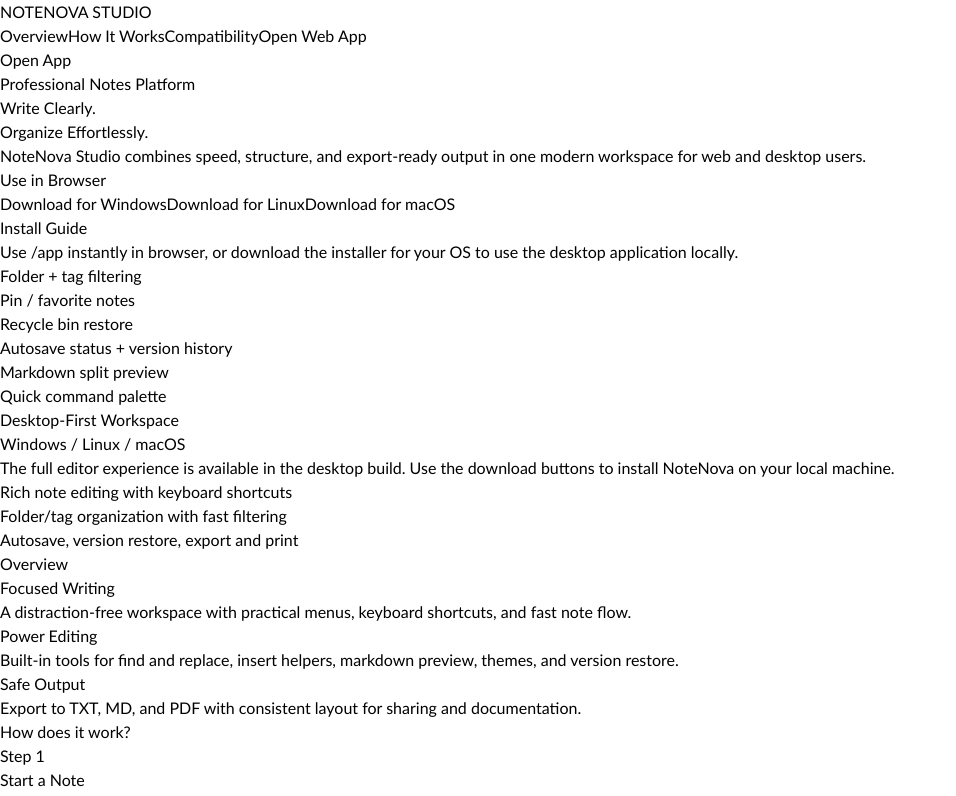
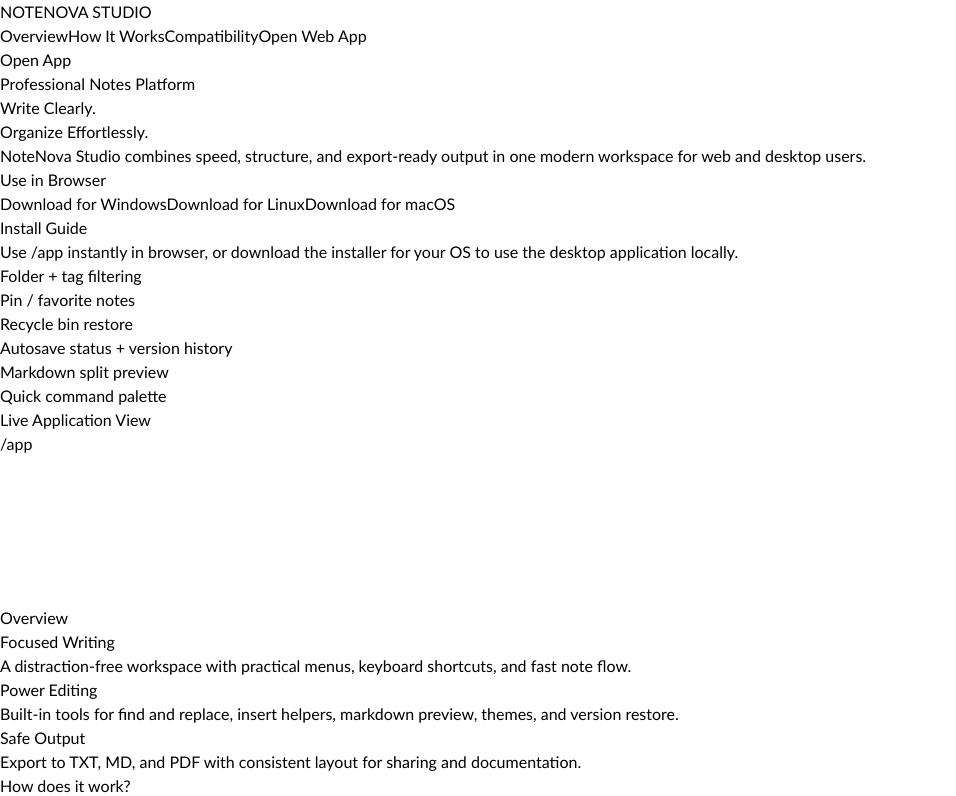
Before and after one commit to mahabur-rahman/note-desktop-app, a React (Vite) app in the folder src/renderer/: page / in a window 1280 px wide. Shown: the top 796 px of the page, without its empty margins (0-956 px from the left). Built offline with nearby package versions, Linux system fonts and the light colour scheme.

Commit message:
fix: restore landing /app live preview panel

```diff
--- a/src/renderer/src/components/landing/LandingPage.tsx
+++ b/src/renderer/src/components/landing/LandingPage.tsx
@@ -164,22 +164,19 @@
           <div className="rounded-2xl border border-[#ccdaf8] bg-white p-4 shadow-[0_20px_45px_rgba(21,39,72,0.14)]">
             <div className="mb-3 flex items-center justify-between px-1">
               <p className="text-xs font-semibold tracking-[0.1em] text-[#3d547a] uppercase">
-                Desktop-First Workspace
+                Live Application View
               </p>
               <span className="rounded bg-[#e5ecff] px-2 py-1 text-[11px] font-semibold text-[#3456cd]">
-                Windows / Linux / macOS
+                /app
               </span>
             </div>
-            <div className="rounded-xl border border-[#d4e0f6] bg-[linear-gradient(180deg,#f7f9ff_0%,#eef3ff_100%)] p-5">
-              <p className="text-sm leading-7 text-[#3f567b]">
-                The full editor experience is available in the desktop build. Use the download
-                buttons to install NoteNova on your local machine.
-              </p>
-              <ul className="mt-4 list-disc space-y-2 pl-5 text-sm text-[#4b6286]">
-                <li>Rich note editing with keyboard shortcuts</li>
-                <li>Folder/tag organization with fast filtering</li>
-                <li>Autosave, version restore, export and print</li>
-              </ul>
+            <div className="overflow-hidden rounded-xl border border-[#d4e0f6] bg-[#f2f6ff]">
+              <iframe
+                title="NoteNova Studio App Preview"
+                src="/app"
+                loading="lazy"
+                className="h-[430px] w-full bg-white md:h-[500px]"
+              />
             </div>
           </div>
         </div>
```
